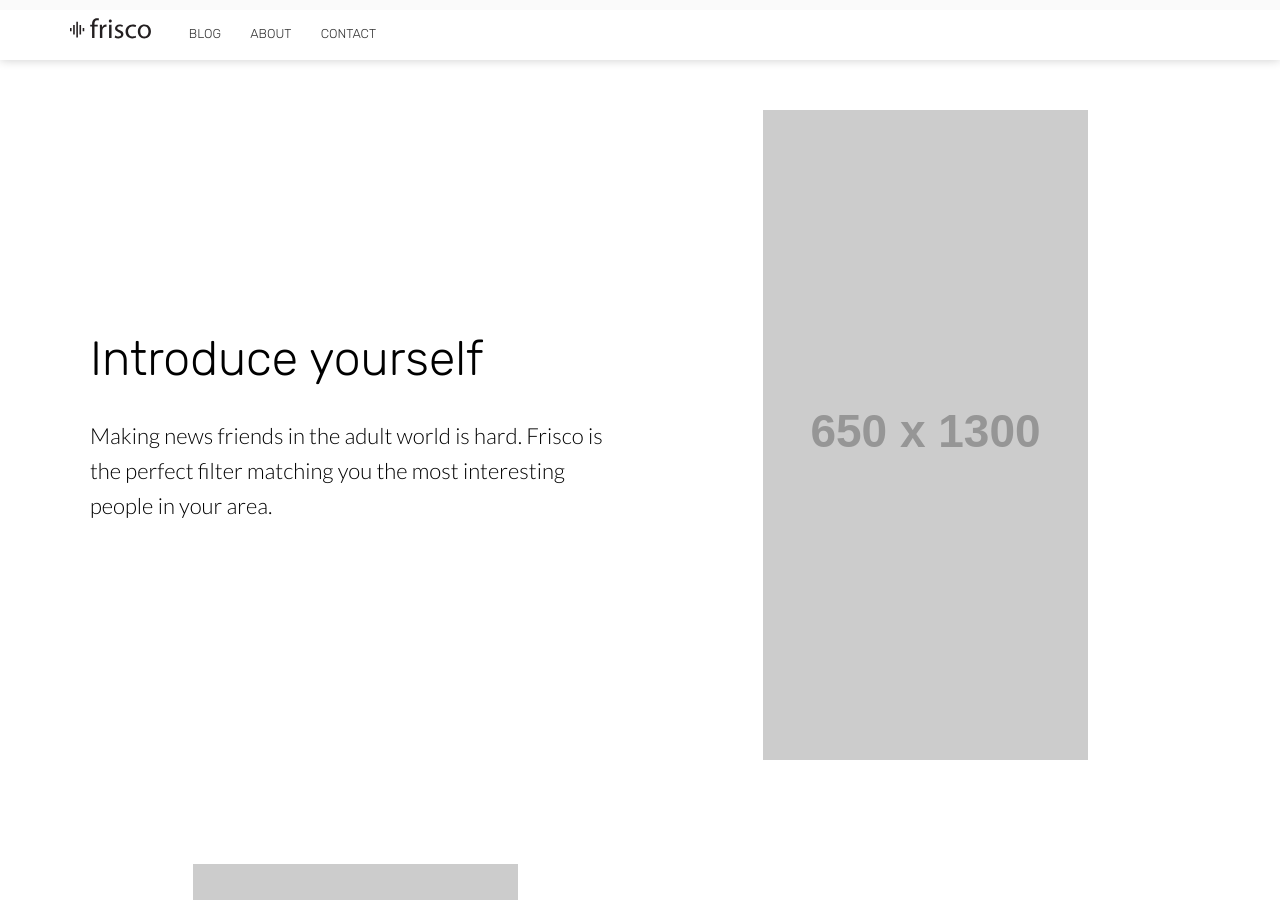
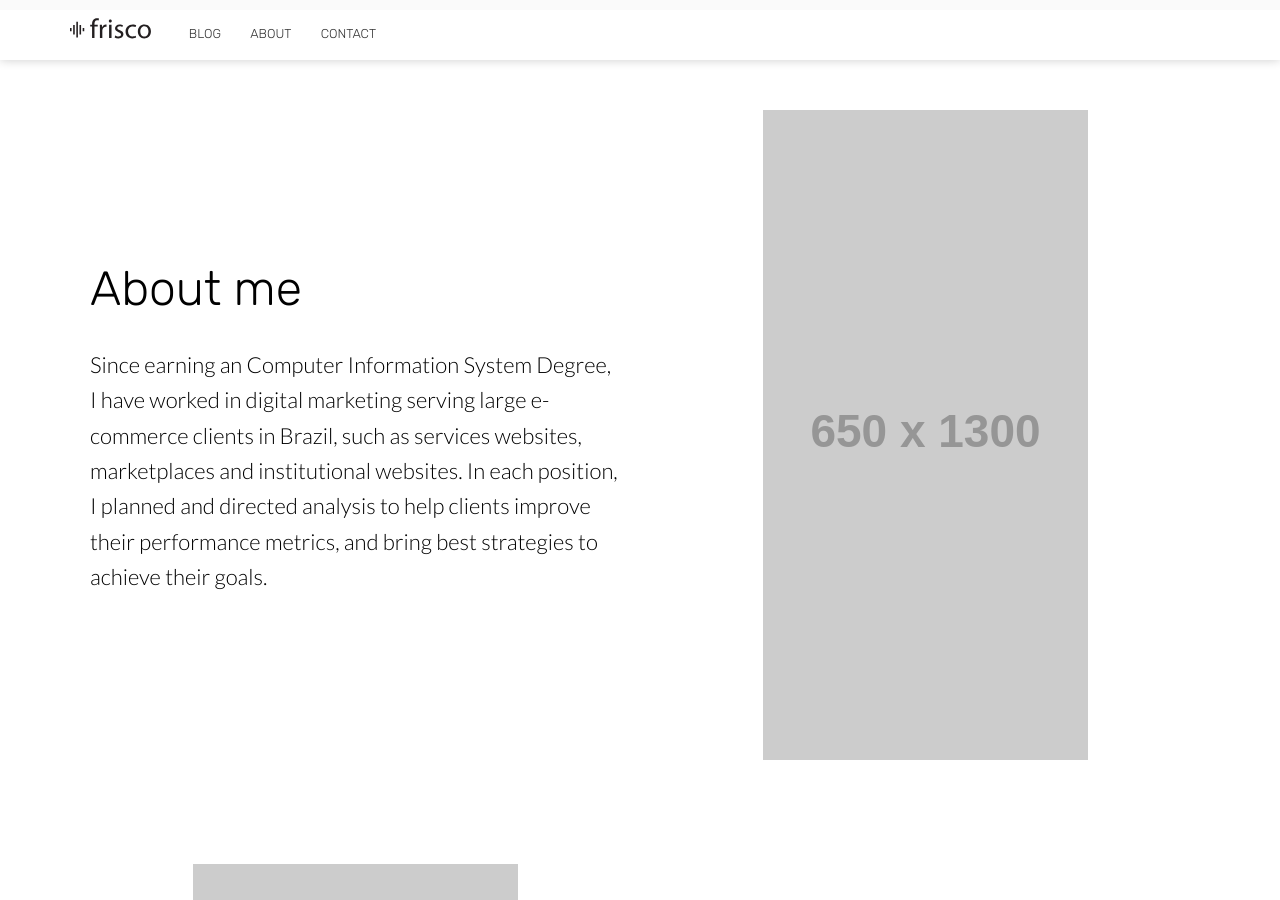
Before and after one commit to seoanalytics/seoanalytics.github.io, a Jekyll site: the page built from index.html, in a window 1280 px wide and 900 px high, scrolled down 890 px. Built offline with Jekyll 4.4.1, drawn with Linux system fonts in a browser that asks for light colours; nearby versions of some CDN libraries; grey boxes are pictures that could not be loaded.

Commit message:
Updated 'index.html' via CloudCannon

```diff
--- a/index.html
+++ b/index.html
@@ -20,8 +20,8 @@
 	<section class="info" id="learn-more">
 		<div class="container flex">
 			<div class="text">
-				<h2 class="editable">Introduce yourself</h2>
-				<p class="editable">Making news friends in the adult world is hard. Frisco is the perfect filter matching you the most interesting people in your area.</p>
+				<h2 class="editable">About me</h2>
+				<p class="editable">Since earning an Computer Information System Degree, I have worked in digital marketing serving large e-commerce clients in Brazil, such as services websites, marketplaces and institutional websites. In each position, I planned and directed analysis to help clients improve their performance metrics, and bring best strategies to achieve their goals.</p>
 			</div>
 			<div class="image">
 				<img class="editable" src="http://placehold.it/650x1300" alt="Screenshot" />
```
